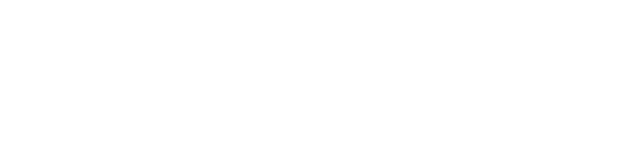
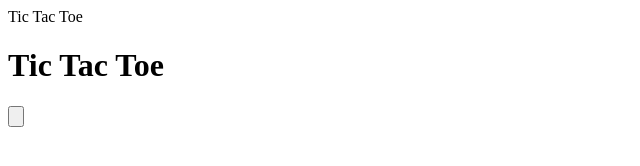
Before and after one commit to iamneo-production/baffbcadaac304678821efdcbcabeone, a website: page file.html in a window 1280 px wide. Shown: the whole page, without its empty margins (0-640 px from the left). Drawn offline with Linux system fonts and the light colour scheme.

Commit message:
Backup Commit

```diff
--- a/file.html
+++ b/file.html
@@ -1,4 +1,16 @@
 <!DOCTYPE html>
 <html>
-
+    <head>
+        <meta charset="UTF-8";
+        <title>Tic Tac Toe</title>
+        <link rel="stylesheet" href="style.css" type="text/css">
+    </head>
+    <body>
+        <h1>Tic Tac Toe</h1>
+        <div class="box">
+            <div class="row">
+                <input type="button"
+            </div>
+        </div>
+    </body>
 </html>
```
